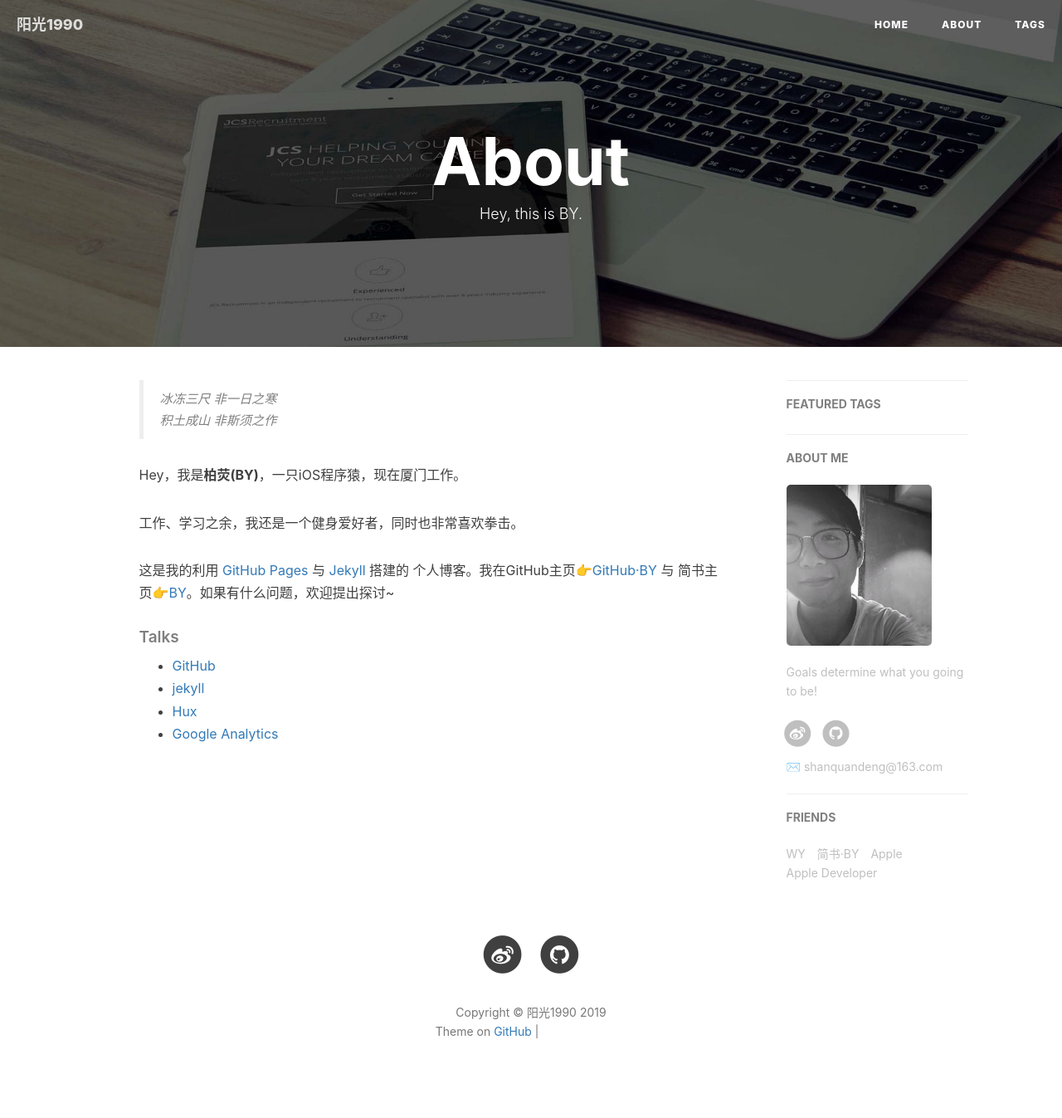
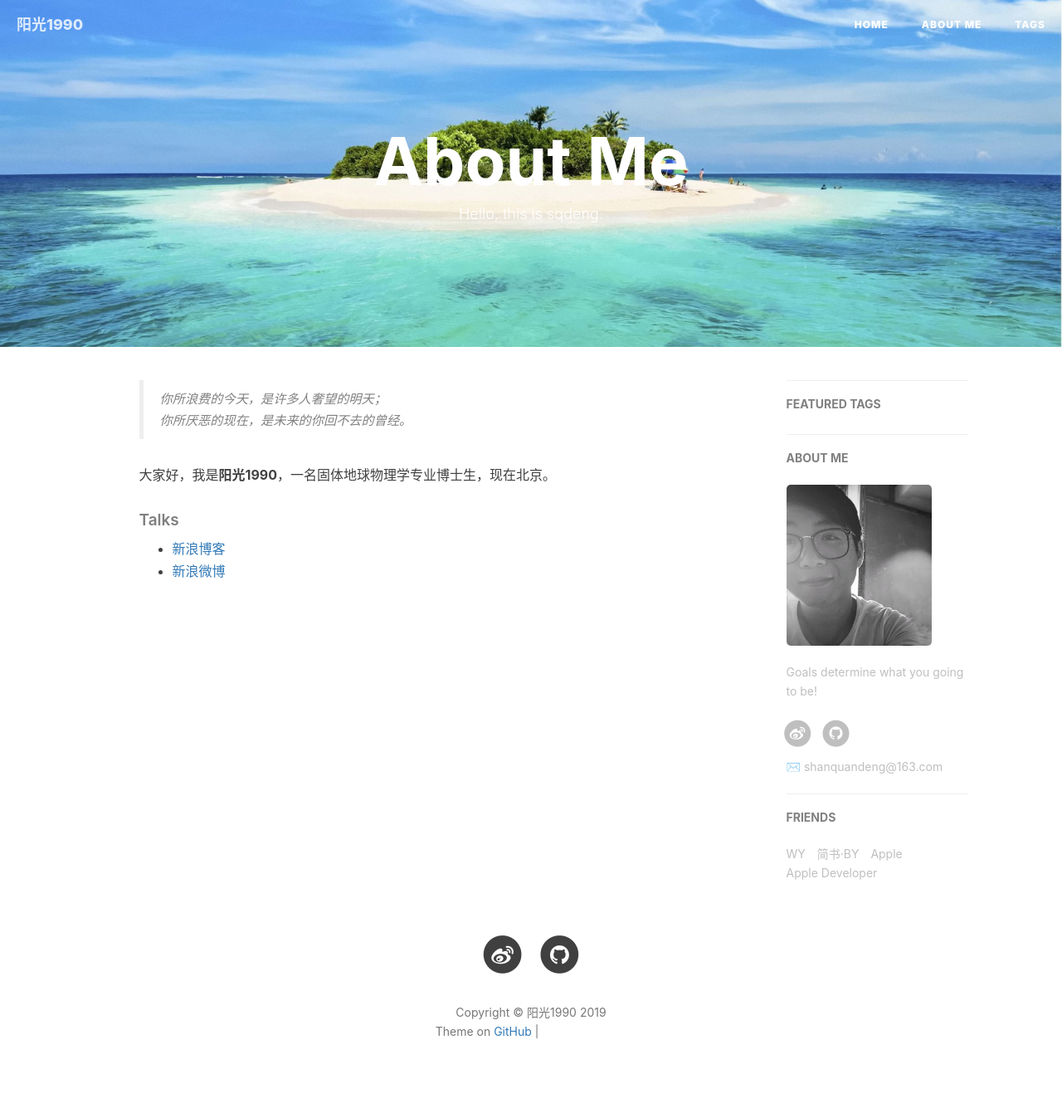
Before and after one commit to sqdeng/sqdeng.github.io, a Jekyll site: the page built from about.html, in a window 1280 px wide. Shown: the whole page at 83% size. Built offline with Jekyll 4.4.1, drawn with Linux system fonts in a browser that asks for light colours; nearby versions of some CDN libraries; comment, search, counter and statistics services are not loaded; grey boxes are pictures that could not be loaded.

Commit message:
about me

```diff
--- a/about.html
+++ b/about.html
@@ -1,8 +1,8 @@
 ---
 layout: page
-title: "About"
-description: "Hey, this is BY."
-header-img: "img/post-bg-rwd.jpg"
+title: "About Me"
+description: "Hello, this is sqdeng."
+header-img: "img/post-timg.jpg"
 ---
 
 <!-- Language Selector -->
@@ -15,24 +15,18 @@ header-img: "img/post-bg-rwd.jpg"
 <div class="zh post-container">
 
     <!--copied from markdown -->
-    <blockquote><p>冰冻三尺 非一日之寒<br>
-    积土成山 非斯须之作</p></blockquote>
+    <blockquote><p>你所浪费的今天，是许多人奢望的明天；<br>
+    你所厌恶的现在，是未来的你回不去的曾经。</p></blockquote>
 
-    <p>Hey，我是<strong>柏荧(BY)</strong>，一只iOS程序猿，现在厦门工作。</p>
-
-    <p>工作、学习之余，我还是一个健身爱好者，同时也非常喜欢拳击。</p>
-
-    <p>这是我的利用 <a href="https://pages.github.com/">GitHub Pages</a> 与 <a href="http://jekyll.com.cn/">Jekyll</a> 搭建的 个人博客。我在GitHub主页<a href="https://github.com/qiubaiying">👉GitHub·BY</a> 与 简书主页<a href="https://http://www.jianshu.com/u/e71990ada2fd">👉BY</a>。如果有什么问题，欢迎提出探讨~</p>
+    <p>大家好，我是<strong>阳光1990</strong>，一名固体地球物理学专业博士生，现在北京。</p>
 
     <p></p>
 
     <h5>Talks</h5>
 
     <ul>
-        <li><a href="https://github.com">GitHub</a></li>
-        <li><a href="http://jekyll.com.cn/">jekyll</a></li>
-        <li><a href="http://huangxuan.me/">Hux</a></li>
-        <li><a href="https://analytics.google.com/analytics">Google Analytics</a></li>
+        <li><a href="http://blog.sina.com.cn/sqdeng1991">新浪博客</a></li>
+        <li><a href="https://weibo.com/u/2718030911">新浪微博</a></li>
     </ul>
 </div>
 
```
Also changed, not shown: img/post-bg-rwd.jpg (deleted), img/post-timg.jpg (added).
